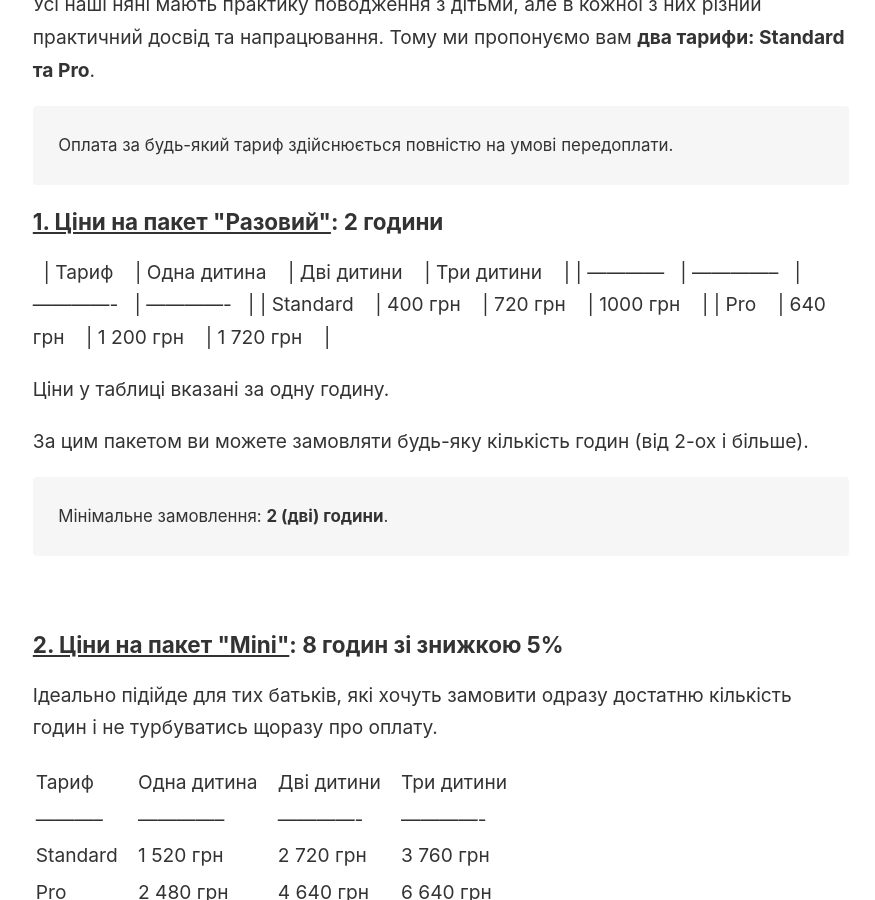
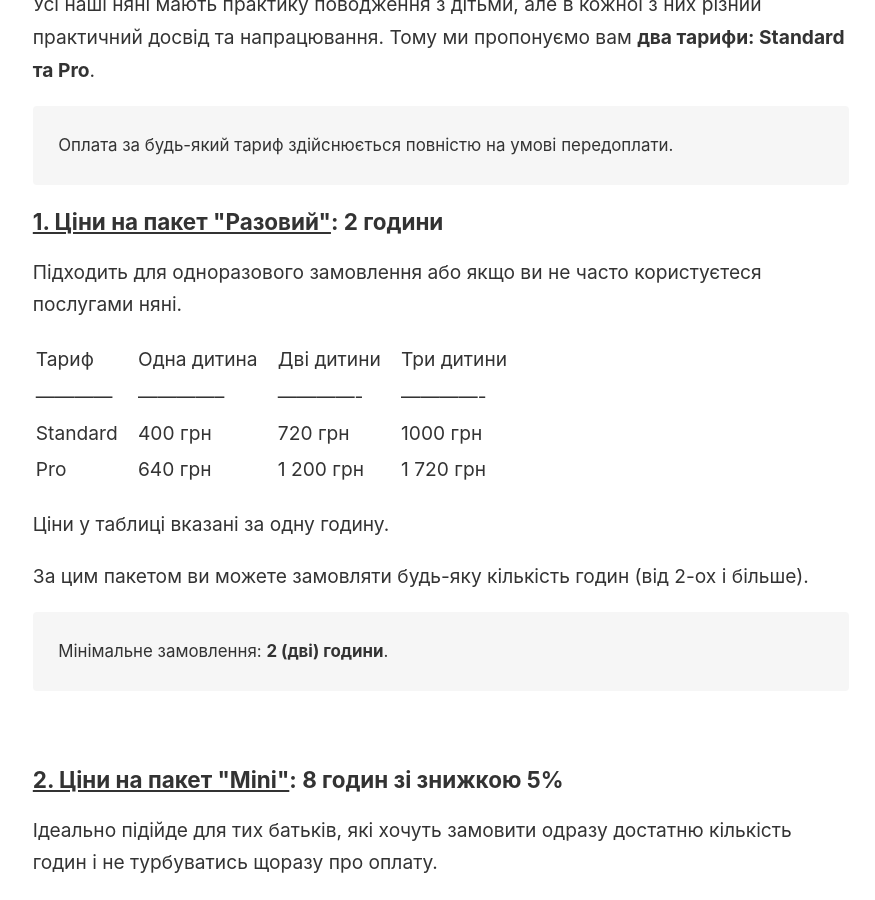
Before and after one commit to ivanchopyk/turbotlyva.agency, a Jekyll site: the page built from _notes/Nanny - Hourly.md, in a window 1280 px wide and 900 px high, scrolled down 963 px. Shown: the whole window, without its empty margins (44-919 px from the left). Built offline with Jekyll 4.4.1, drawn with Linux system fonts in a browser that asks for light colours.

Commit message:
Update Nanny - Hourly.md

```diff
--- a/_notes/Nanny - Hourly.md
+++ b/_notes/Nanny - Hourly.md
@@ -25,7 +25,9 @@ title: Погодинна няня
 
 ### <u>1. Ціни на пакет "Разовий"</u>: 2 години
 
-&nbsp;
+
+Підходить для одноразового замовлення або якщо ви не часто користуєтеся послугами няні.
+
 | Тариф     &nbsp;&nbsp;   | Одна дитина   &nbsp;&nbsp; | Дві дитини   &nbsp;&nbsp; | Три дитини   &nbsp;&nbsp; |
 | ------------ &nbsp;&nbsp;| --------------&nbsp;&nbsp; | -------------&nbsp;&nbsp; | -------------&nbsp;&nbsp; |
 | Standard   &nbsp;&nbsp;  | 400 грн       &nbsp;&nbsp; | 720 грн      &nbsp;&nbsp; | 1000 грн     &nbsp;&nbsp; |
```
